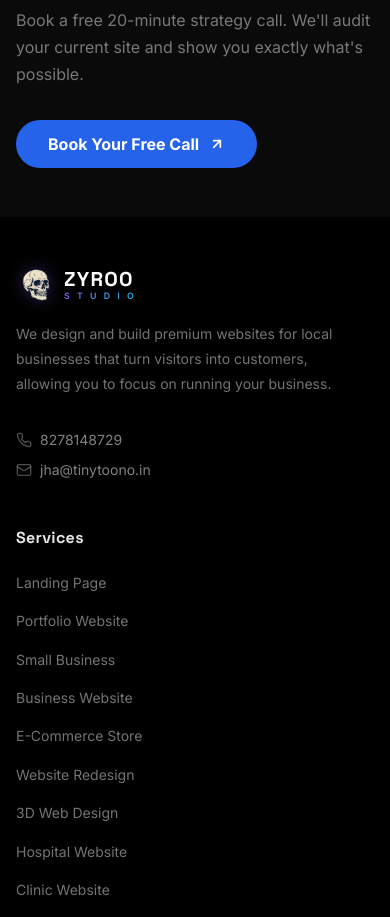
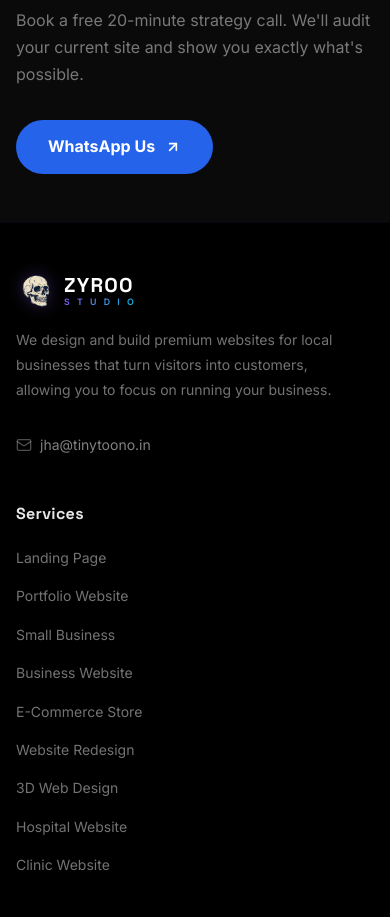
Before and after one commit to Kamlender/zyroo-website, a Next.js app: page /services in a window 390 px wide. Shown: the part 7380-8297 px from the top of the page. Built offline with nearby package versions, Linux system fonts and the light colour scheme.

Commit message:
fix: remove phone number display, update WhatsApp to 8278148729

```diff
--- a/src/app/about/page.tsx
+++ b/src/app/about/page.tsx
@@ -20,7 +20,7 @@ import styles from './about.module.css';
 
 export default function AboutPage() {
   const whatsappNumber =
-    process.env.NEXT_PUBLIC_WHATSAPP_NUMBER || '919999999999';
+    process.env.NEXT_PUBLIC_WHATSAPP_NUMBER || '918278148729';
   const whatsappUrl = `https://wa.me/${whatsappNumber}?text=${encodeURIComponent(
     'Hi! I want to discuss a web design project.'
   )}`;
--- a/src/app/contact/page.tsx
+++ b/src/app/contact/page.tsx
@@ -15,7 +15,7 @@ export default function ContactPage() {
   });
 
   const whatsappNumber =
-    process.env.NEXT_PUBLIC_WHATSAPP_NUMBER || '919999999999';
+    process.env.NEXT_PUBLIC_WHATSAPP_NUMBER || '918278148729';
   const whatsappUrl = `https://wa.me/${whatsappNumber}?text=${encodeURIComponent(
     'Hi! I want to discuss a web design project.'
   )}`;
--- a/src/app/layout.tsx
+++ b/src/app/layout.tsx
@@ -92,7 +92,6 @@ export default function RootLayout({
             description:
               'Web design studio based in Faridabad, India, building websites, online stores, and web apps for small businesses, startups, and healthcare providers.',
             email: 'jha@tinytoono.in',
-            telephone: '+91-8278148729',
             priceRange: '₹5,000–₹60,000',
             areaServed: [
               { '@type': 'City', name: 'Faridabad' },
--- a/src/app/page.tsx
+++ b/src/app/page.tsx
@@ -21,7 +21,7 @@ import styles from './page.module.css';
 
 export default function HomePage() {
   const whatsappNumber =
-    process.env.NEXT_PUBLIC_WHATSAPP_NUMBER || '919999999999';
+    process.env.NEXT_PUBLIC_WHATSAPP_NUMBER || '918278148729';
   const whatsappUrl = `https://wa.me/${whatsappNumber}?text=${encodeURIComponent(
     'Hi! I want to discuss a web design project.'
   )}`;
--- a/src/components/Footer.tsx
+++ b/src/components/Footer.tsx
@@ -21,10 +21,6 @@ export default function Footer() {
               We design and build premium websites for local businesses that turn visitors into customers, allowing you to focus on running your business.
             </p>
             <div className={styles.footerContactInfo}>
-              <span className={styles.footerContactItem}>
-                <svg xmlns="http://www.w3.org/2000/svg" width="16" height="16" viewBox="0 0 24 24" fill="none" stroke="currentColor" strokeWidth="2" strokeLinecap="round" strokeLinejoin="round"><path d="M22 16.92v3a2 2 0 0 1-2.18 2 19.79 19.79 0 0 1-8.63-3.07 19.5 19.5 0 0 1-6-6 19.79 19.79 0 0 1-3.07-8.67A2 2 0 0 1 4.11 2h3a2 2 0 0 1 2 1.72 12.84 12.84 0 0 0 .7 2.81 2 2 0 0 1-.45 2.11L8.09 9.91a16 16 0 0 0 6 6l1.27-1.27a2 2 0 0 1 2.11-.45 12.84 12.84 0 0 0 2.81.7A2 2 0 0 1 22 16.92z"/></svg>
-                8278148729
-              </span>
               <a href="mailto:jha@tinytoono.in" className={styles.footerContactItem}>
                 <svg xmlns="http://www.w3.org/2000/svg" width="16" height="16" viewBox="0 0 24 24" fill="none" stroke="currentColor" strokeWidth="2" strokeLinecap="round" strokeLinejoin="round"><rect width="20" height="16" x="2" y="4" rx="2"/><path d="m22 7-8.97 5.7a1.94 1.94 0 0 1-2.06 0L2 7"/></svg>
                 jha@tinytoono.in
--- a/src/components/Navbar.tsx
+++ b/src/components/Navbar.tsx
@@ -11,7 +11,9 @@ export default function Navbar() {
   const [mobileOpen, setMobileOpen] = useState(false);
   const [scrolled, setScrolled] = useState(false);
   const [darkMode, setDarkMode] = useState(false);
-  const [showCallPopup, setShowCallPopup] = useState(false);
+
+  const whatsappNumber = process.env.NEXT_PUBLIC_WHATSAPP_NUMBER || '918278148729';
+  const whatsappUrl = `https://wa.me/${whatsappNumber}?text=${encodeURIComponent('Hi! I want to discuss a web design project.')}`;
 
   useEffect(() => {
     const handleScroll = () => {
@@ -107,34 +109,19 @@ export default function Navbar() {
             >
               About
             </Link>
-            <button
+            <a
+              href={whatsappUrl}
+              target="_blank"
+              rel="noopener noreferrer"
               className={styles.bookCallBtn}
-              onClick={() => { setMobileOpen(false); setShowCallPopup(true); }}
+              onClick={() => setMobileOpen(false)}
             >
-              Book Call
-            </button>
+              WhatsApp Us
+            </a>
           </div>
         </div>
       </nav>
 
-      {/* Call Popup */}
-      {showCallPopup && (
-        <div className={styles.callOverlay} onClick={() => setShowCallPopup(false)}>
-          <div className={styles.callPopup} onClick={(e) => e.stopPropagation()}>
-            <button className={styles.callPopupClose} onClick={() => setShowCallPopup(false)}>
-              ✕
-            </button>
-            <div className={styles.callPopupIcon}>
-              <svg xmlns="http://www.w3.org/2000/svg" width="32" height="32" viewBox="0 0 24 24" fill="none" stroke="currentColor" strokeWidth="2" strokeLinecap="round" strokeLinejoin="round"><path d="M22 16.92v3a2 2 0 0 1-2.18 2 19.79 19.79 0 0 1-8.63-3.07 19.5 19.5 0 0 1-6-6 19.79 19.79 0 0 1-3.07-8.67A2 2 0 0 1 4.11 2h3a2 2 0 0 1 2 1.72 12.84 12.84 0 0 0 .7 2.81 2 2 0 0 1-.45 2.11L8.09 9.91a16 16 0 0 0 6 6l1.27-1.27a2 2 0 0 1 2.11-.45 12.84 12.84 0 0 0 2.81.7A2 2 0 0 1 22 16.92z"/></svg>
-            </div>
-            <h3 className={styles.callPopupTitle}>Call Us Now</h3>
-            <span className={styles.callPopupNumber}>
-              8278148729
-            </span>
-            <p className={styles.callPopupNote}>Tap to call · Free consultation</p>
-          </div>
-        </div>
-      )}
     </>
   );
 }
--- a/src/components/PricingSection.tsx
+++ b/src/components/PricingSection.tsx
@@ -34,7 +34,8 @@ const iconMap: Record<string, React.ElementType> = {
 };
 
 export default function PricingSection() {
-  const [showCallPopup, setShowCallPopup] = useState(false);
+  const whatsappNumber = process.env.NEXT_PUBLIC_WHATSAPP_NUMBER || '918278148729';
+  const whatsappUrl = `https://wa.me/${whatsappNumber}?text=${encodeURIComponent('Hi! I want to discuss a web design project.')}`;
 
   return (
     <>
@@ -162,29 +163,14 @@ export default function PricingSection() {
           <p className={styles.ctaSubtext}>
             Book a free 20-minute strategy call. We&apos;ll audit your current site and show you exactly what&apos;s possible.
           </p>
-          <button className={styles.ctaButton} onClick={() => setShowCallPopup(true)}>
-            Book Your Free Call
+          <a href={whatsappUrl} target="_blank" rel="noopener noreferrer" className={styles.ctaButton}>
+            WhatsApp Us
             <svg xmlns="http://www.w3.org/2000/svg" width="16" height="16" viewBox="0 0 24 24" fill="none" stroke="currentColor" strokeWidth="2.5" strokeLinecap="round" strokeLinejoin="round"><line x1="7" y1="17" x2="17" y2="7"/><polyline points="7 7 17 7 17 17"/></svg>
-          </button>
+          </a>
         </div>
       </section>
 
-      {/* Call Popup */}
-      {showCallPopup && (
-        <div className={styles.callOverlay} onClick={() => setShowCallPopup(false)}>
-          <div className={styles.callPopup} onClick={(e) => e.stopPropagation()}>
-            <button className={styles.callPopupClose} onClick={() => setShowCallPopup(false)}>
-              ✕
-            </button>
-            <div className={styles.callPopupIcon}>
-              <svg xmlns="http://www.w3.org/2000/svg" width="32" height="32" viewBox="0 0 24 24" fill="none" stroke="currentColor" strokeWidth="2" strokeLinecap="round" strokeLinejoin="round"><path d="M22 16.92v3a2 2 0 0 1-2.18 2 19.79 19.79 0 0 1-8.63-3.07 19.5 19.5 0 0 1-6-6 19.79 19.79 0 0 1-3.07-8.67A2 2 0 0 1 4.11 2h3a2 2 0 0 1 2 1.72 12.84 12.84 0 0 0 .7 2.81 2 2 0 0 1-.45 2.11L8.09 9.91a16 16 0 0 0 6 6l1.27-1.27a2 2 0 0 1 2.11-.45 12.84 12.84 0 0 0 2.81.7A2 2 0 0 1 22 16.92z"/></svg>
-            </div>
-            <h3 className={styles.callPopupTitle}>Call Us Now</h3>
-            <span className={styles.callPopupNumber}>8278148729</span>
-            <p className={styles.callPopupNote}>Free consultation · No commitments</p>
-          </div>
-        </div>
-      )}
+
     </>
   );
 }
```
